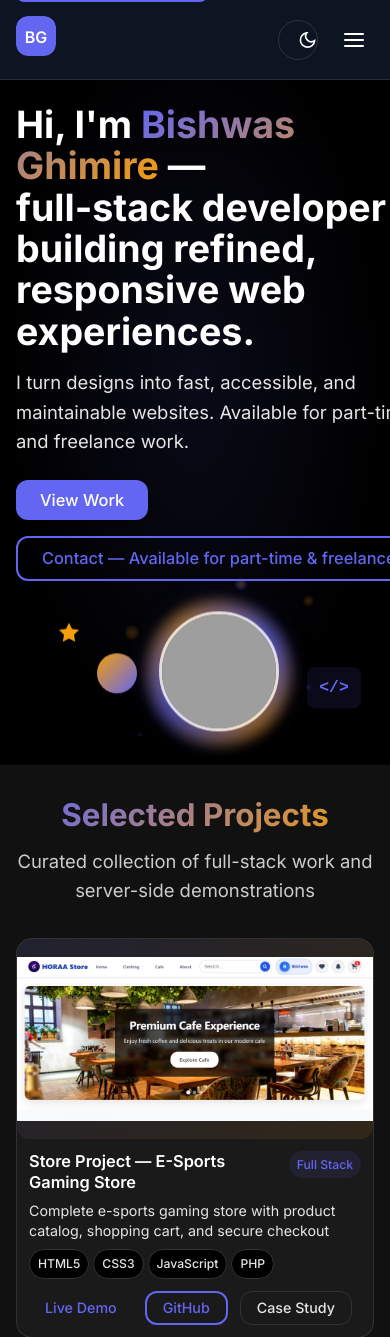
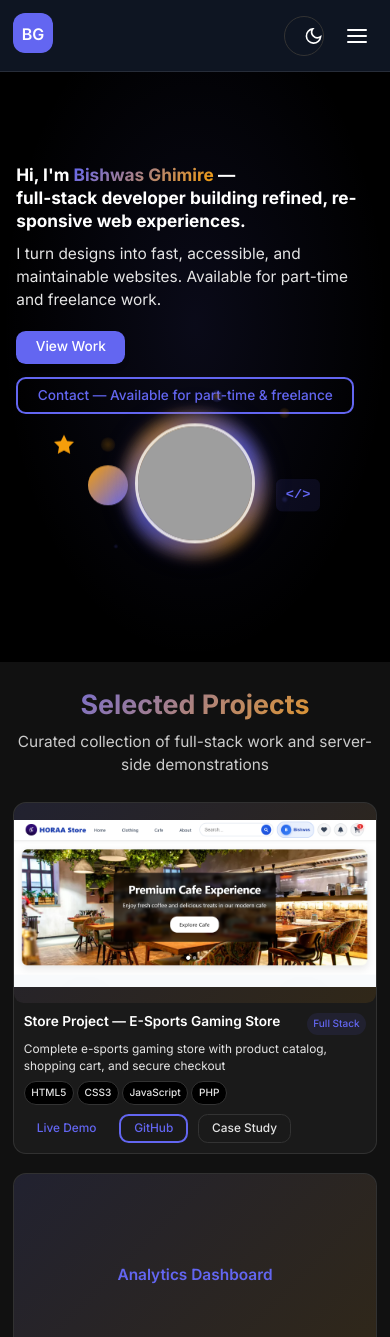
Before and after one commit to bishwashgh/information, a PHP site: page / in a window 390 px wide. Shown: the top 1337 px of the page. Run offline with PHP 8.4, Linux system fonts and the light colour scheme; some web fonts are replaced; grey boxes are pictures that could not be loaded.

Commit message:
Fix mobile navigation and responsiveness issues
- Enhanced NavigationManager with touch event support
- Improved mobile CSS with better touch targets
- Fixed mobile menu scroll position handling
- Added mobile debugging utilities
- Increased nav toggle button size for better touch access
- Added CSS to prevent iOS bounce scroll
- Improved mobile menu animations and accessibility

```diff
--- a/assets/css/main.css
+++ b/assets/css/main.css
@@ -132,7 +132,12 @@
 html {
   font-size: 16px;
   scroll-behavior: smooth;
-  scroll-padding-top: 5rem; /* Increased to ensure proper scroll positioning */
+  scroll-padding-top: 5rem;
+  /* Prevent zoom issues on mobile */
+  -webkit-text-size-adjust: 100%;
+  -moz-text-size-adjust: 100%;
+  -ms-text-size-adjust: 100%;
+  text-size-adjust: 100%;
 }
 
 body {
@@ -145,7 +150,33 @@
   overflow-x: hidden;
   -webkit-font-smoothing: antialiased;
   -moz-osx-font-smoothing: grayscale;
-  padding-top: 4rem; /* Add padding to account for fixed header */
+  padding-top: 4rem;
+  /* Improve mobile performance */
+  -webkit-overflow-scrolling: touch;
+  position: relative;
+}
+
+/* Mobile-specific improvements */
+@media (max-width: 768px) {
+  html {
+    font-size: 14px;
+  }
+
+  body {
+    padding-top: 3.5rem;
+    line-height: 1.5;
+  }
+}
+
+/* Very small screens */
+@media (max-width: 480px) {
+  html {
+    font-size: 13px;
+  }
+
+  body {
+    padding-top: 3rem;
+  }
 }
 
 /* Focus styles for accessibility */
@@ -595,14 +626,54 @@
   align-items: center;
   position: relative;
   z-index: 1;
+  width: 100%;
+  max-width: 100%;
+}
+
+/* Mobile-specific hero content adjustments */
+@media (max-width: 768px) {
+  .hero__content {
+    gap: var(--space-4);
+    text-align: left;
+    padding: 0 var(--space-2);
+  }
+}
+
+@media (max-width: 480px) {
+  .hero__content {
+    gap: var(--space-3);
+    padding: 0 var(--space-1);
+  }
 }
 
 .hero__title {
   font-size: var(--text-4xl);
   font-weight: 700;
-  line-height: 1.1;
+  line-height: 1.2;
   margin-bottom: var(--space-4);
   animation: fadeInUp 1s ease-out;
+  word-wrap: break-word;
+  overflow-wrap: break-word;
+  hyphens: auto;
+}
+
+/* Mobile optimization for hero title */
+@media (max-width: 768px) {
+  .hero__title {
+    font-size: var(--text-2xl);
+    line-height: 1.3;
+    margin-bottom: var(--space-3);
+    text-align: left;
+    word-break: keep-all;
+    overflow-wrap: anywhere;
+  }
+}
+
+@media (max-width: 480px) {
+  .hero__title {
+    font-size: var(--text-xl);
+    line-height: 1.4;
+  }
 }
 
 .hero__title .name {
@@ -616,6 +687,10 @@
 .typewriter {
   display: inline-block;
   position: relative;
+  min-height: 1.2em;
+  overflow-wrap: break-word;
+  word-wrap: break-word;
+  hyphens: auto;
 }
 
 .typewriter::after {
@@ -624,6 +699,7 @@
   color: var(--color-primary);
   animation: blink 1s infinite;
   margin-left: 2px;
+  font-weight: normal;
 }
 
 .typewriter.typing::after {
@@ -632,6 +708,20 @@
 
 .typewriter.finished::after {
   display: none;
+}
+
+/* Mobile-specific typewriter fixes */
+@media (max-width: 768px) {
+  .typewriter {
+    font-size: inherit;
+    line-height: 1.3;
+    word-break: break-word;
+    overflow-wrap: anywhere;
+  }
+
+  .typewriter::after {
+    margin-left: 1px;
+  }
 }
 
 .hero__subtitle {
--- a/assets/js/main.js
+++ b/assets/js/main.js
@@ -526,15 +526,26 @@
     class TypewriterEffect {
         constructor() {
             this.typewriters = document.querySelectorAll('.typewriter');
+            this.isMobile = /Android|webOS|iPhone|iPad|iPod|BlackBerry|IEMobile|Opera Mini/i.test(navigator.userAgent);
             this.init();
         }
 
         init() {
-            this.typewriters.forEach((element, index) => {
-                // Add delay for multiple typewriters
-                setTimeout(() => {
-                    this.typeText(element);
-                }, index * 2000);
+            // Add intersection observer for better mobile performance
+            const observer = new IntersectionObserver((entries) => {
+                entries.forEach((entry) => {
+                    if (entry.isIntersecting && !entry.target.classList.contains('typed')) {
+                        const index = Array.from(this.typewriters).indexOf(entry.target);
+                        setTimeout(() => {
+                            this.typeText(entry.target);
+                        }, index * 1000); // Reduced delay for mobile
+                        entry.target.classList.add('typed');
+                    }
+                });
+            }, { threshold: 0.5 });
+
+            this.typewriters.forEach((element) => {
+                observer.observe(element);
             });
         }
 
@@ -546,7 +557,8 @@
             element.textContent = '';
 
             let i = 0;
-            const speed = 50; // Typing speed in milliseconds
+            // Faster typing speed on mobile for better UX
+            const speed = this.isMobile ? 30 : 50;
 
             const typeInterval = setInterval(() => {
                 if (i < text.length) {
@@ -556,6 +568,8 @@
                     clearInterval(typeInterval);
                     element.classList.remove('typing');
                     element.classList.add('finished');
+                    // Ensure proper layout after typing
+                    element.style.minHeight = 'auto';
                 }
             }, speed);
         }
--- a/index.html
+++ b/index.html
@@ -2,7 +2,7 @@
 <html lang="en">
 <head>
     <meta charset="UTF-8">
-    <meta name="viewport" content="width=device-width, initial-scale=1.0">
+    <meta name="viewport" content="width=device-width, initial-scale=1.0, maximum-scale=5.0, user-scalable=yes">
     <meta name="description" content="Portfolio of Bishwas Ghimire — frontend & backend developer specializing in responsive, high-performance websites. Available part-time & freelance.">
     <meta name="keywords" content="frontend developer, backend developer, full stack developer, web developer, HTML, CSS, JavaScript, PHP, responsive design, portfolio">
     <meta name="author" content="Bishwas Ghimire">
```
Also changed, not shown: docs/assets/css/main.css (+57 -2 lines), docs/assets/js/main.js (+133 -2 lines).
